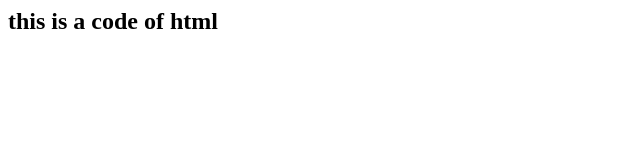
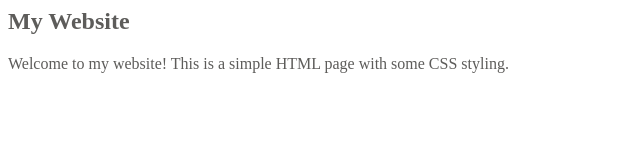
Before and after one commit to Shahnshahcoder/shahnshah, a plain HTML site: page index.html in a window 1280 px wide. Shown: the whole page, without its empty margins (0-640 px from the left). Drawn offline with Linux system fonts and the light colour scheme.

Commit message:
add new features

```diff
--- a/index.html
+++ b/index.html
@@ -1 +1,7 @@
-<h2>this is a code of html</h2>
+<head>
+    <link rel="stylesheet" href="styles.css">
+</head>
+<body>
+    <h2>My Website</h2>
+    <p>Welcome to my website! This is a simple HTML page with some CSS styling.</p>
+</body>
--- a/styles.css
+++ b/styles.css
@@ -1,3 +1,3 @@
-h2 {
-    color: rgb(220, 33, 33);
+body {
+    color: rgb(93, 92, 90);
 }
```
